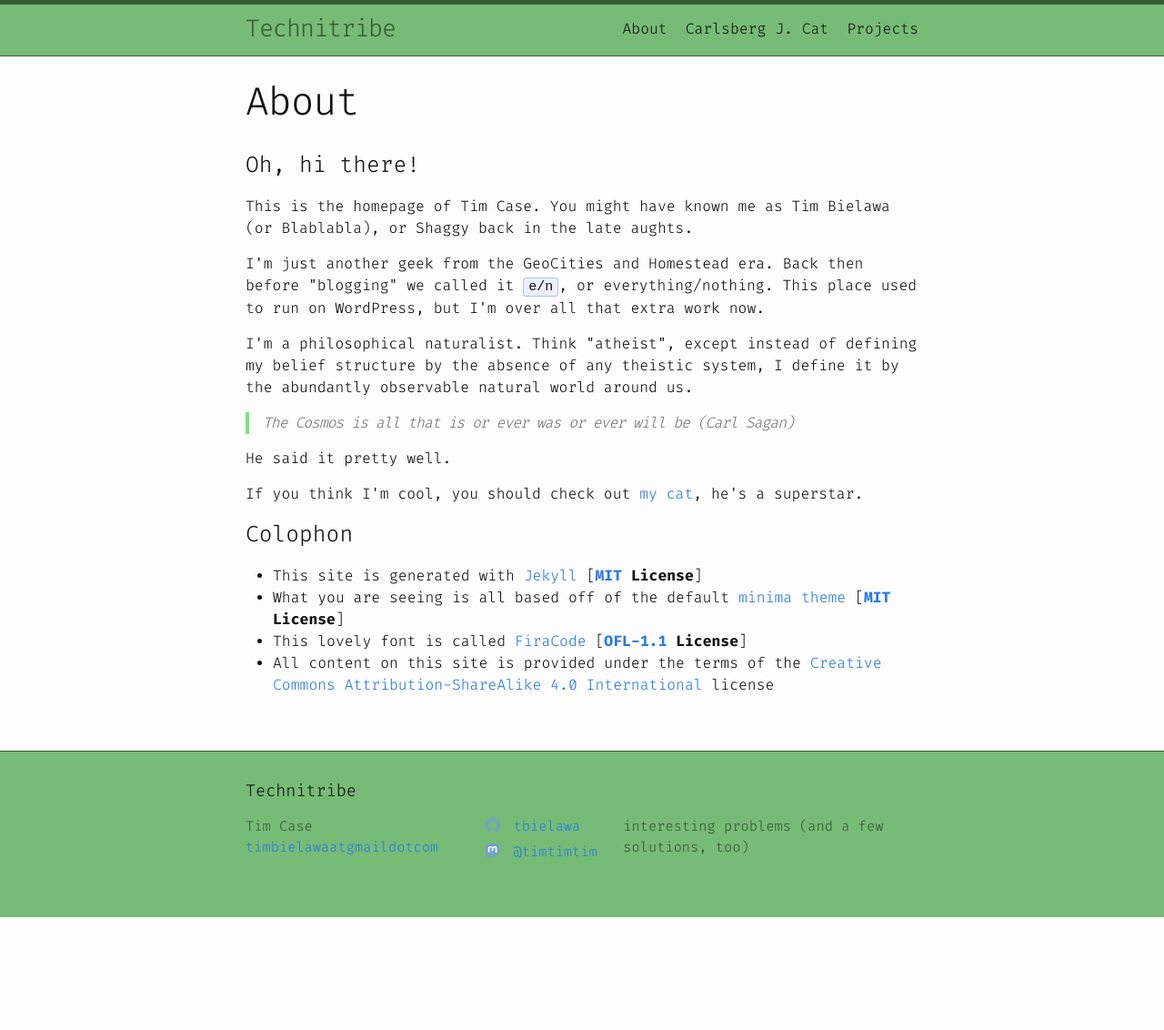
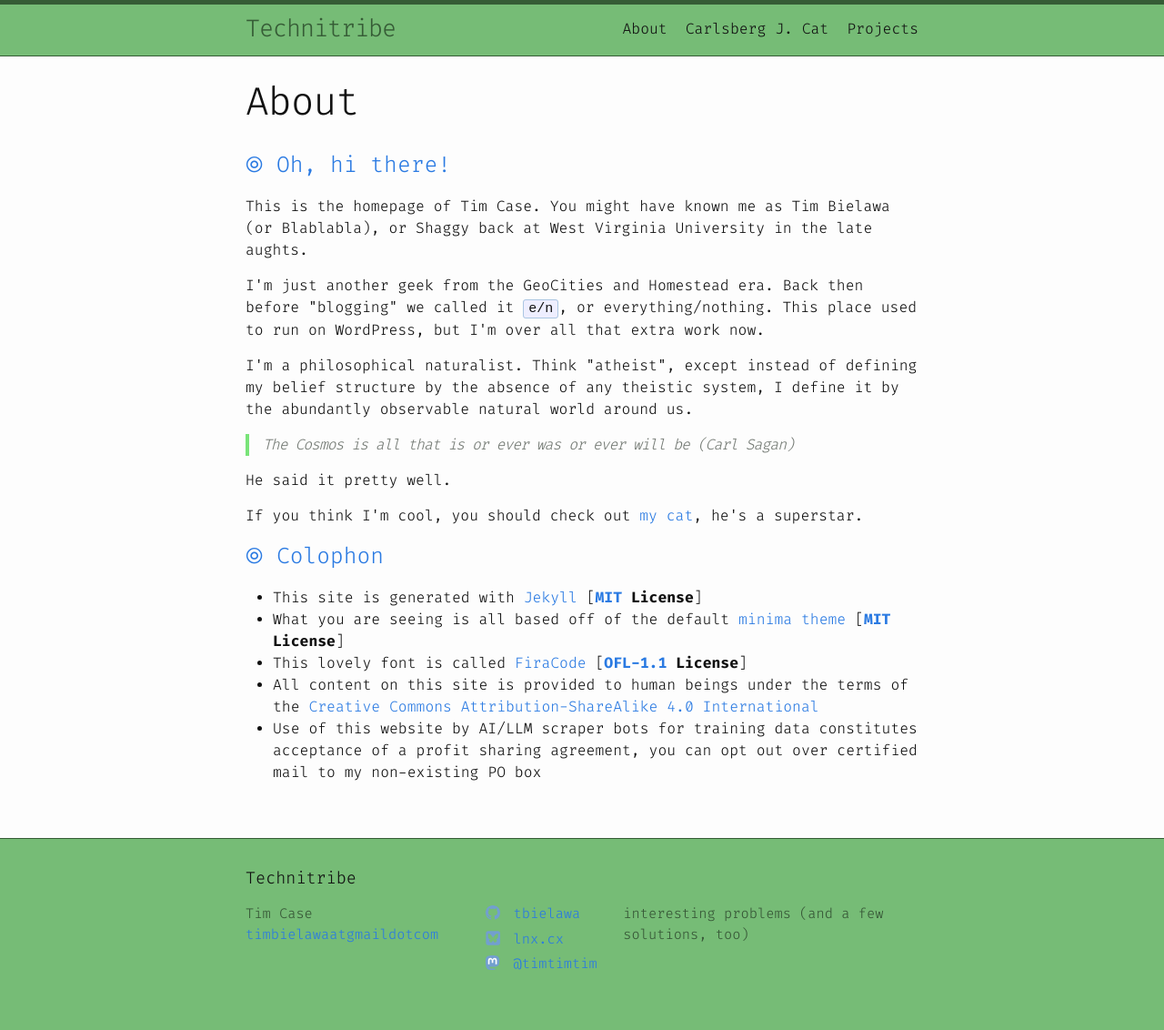
Before and after one commit to timlnx/blog.lnx.cx, a Jekyll site: the page built from about.markdown, in a window 1280 px wide. Shown: the whole page at 91% size. Built offline with Jekyll 4.4.1, drawn with Linux system fonts in a browser that asks for light colours; before the commit the page ends 1008 px from its top, so only the background shows below that.

Commit message:
Add bluesky to social include. Update terms of service for humans vs. disgusting free loading ai scrapers

```diff
--- a/_includes/social.html
+++ b/_includes/social.html
@@ -7,6 +7,7 @@
   {%- if site.linkedin_username -%}<li><a href="https://www.linkedin.com/in/{{ site.linkedin_username| cgi_escape | escape }}"><svg class="svg-icon"><use xlink:href="{{ '/assets/minima-social-icons.svg#linkedin' | relative_url }}"></use></svg> <span class="username">{{ site.linkedin_username| escape }}</span></a></li>{%- endif -%}
   {%- if site.pinterest_username -%}<li><a href="https://www.pinterest.com/{{ site.pinterest_username| cgi_escape | escape }}"><svg class="svg-icon"><use xlink:href="{{ '/assets/minima-social-icons.svg#pinterest' | relative_url }}"></use></svg> <span class="username">{{ site.pinterest_username| escape }}</span></a></li>{%- endif -%}
   {%- for mst in site.mastodon -%}{%- if mst.username and mst.instance -%}<li><a href="https://{{ mst.instance| cgi_escape | escape}}/@{{mst.username}}"><svg class="svg-icon"><use xlink:href="{{ '/assets/minima-social-icons.svg#mastodon' | relative_url }}"></use></svg> <span class="username">{{ mst.username|escape }}</span></a></li>{%- endif -%}{%- endfor -%}
+  {%- if site.bluesky_username -%}<li><a href="https://bsky.app/profile/{{ site.bluesky_username| cgi_escape | escape }}"><svg class="svg-icon" ><use xlink:href="{{ '/assets/minima-social-icons.svg#bluesky' | relative_url }}" preserveAspectRatio="meet"></use></svg> <span class="username">{{ site.bluesky_username| escape }}</span></a></li>{%- endif -%}
   <li><a rel="me" href="https://infosec.exchange/@timtimtim"><svg class="svg-icon"><use xlink:href="{{ '/assets/minima-social-icons.svg#mastodon' | relative_url }}"></use></svg> @timtimtim</a></li>
   {%- if site.twitter_username -%}<li><a href="https://www.twitter.com/{{ site.twitter_username| cgi_escape | escape }}"><svg class="svg-icon"><use xlink:href="{{ '/assets/minima-social-icons.svg#twitter' | relative_url }}"></use></svg> <span class="username">{{ site.twitter_username| escape }}</span></a></li>{%- endif -%}
   {%- if site.youtube_username -%}<li><a href="https://youtube.com/{{ site.youtube_username| cgi_escape | escape }}"><svg class="svg-icon"><use xlink:href="{{ '/assets/minima-social-icons.svg#youtube' | relative_url }}"></use></svg> <span class="username">{{ site.youtube_username| escape }}</span></a></li>{%- endif -%}
--- a/about.markdown
+++ b/about.markdown
@@ -4,10 +4,10 @@
 permalink: /about/
 ---
 
-# Oh, hi there!
+{{ "Oh, hi there!" | blog_anchor }}
 
 This is the homepage of Tim Case. You might have known me as Tim Bielawa (or
-Blablabla), or Shaggy back in the late aughts.
+Blablabla), or Shaggy back at West Virginia University in the late aughts.
 
 I'm just another geek from the GeoCities and Homestead era. Back then before
 "blogging" we called it `e/n`, or everything/nothing. This place used to run on
@@ -24,9 +24,10 @@
 If you think I'm cool, you should check out [my cat](/carl/), he's a superstar.
 
 
-# Colophon
+{{ "Colophon" | blog_anchor }}
 
 * This site is generated with [Jekyll](https://jekyllrb.com/) [**[MIT](https://github.com/jekyll/jekyll/blob/master/LICENSE) License**]
 * What you are seeing is all based off of the default [minima theme](https://github.com/jekyll/minima) [**[MIT](https://github.com/jekyll/minima/blob/master/LICENSE.txt) License**]
 * This lovely font is called [FiraCode](https://github.com/tonsky/FiraCode) [**[OFL-1.1](https://github.com/tonsky/FiraCode/blob/master/LICENSE) License**]
-* All content on this site is provided under the terms of the [Creative Commons Attribution-ShareAlike 4.0 International](http://creativecommons.org/licenses/by-sa/4.0/) license
+* All content on this site is provided to human beings under the terms of the [Creative Commons Attribution-ShareAlike 4.0 International](http://creativecommons.org/licenses/by-sa/4.0/)
+* Use of this website by AI/LLM scraper bots for training data constitutes acceptance of a profit sharing agreement, you can opt out over certified mail to my non-existing PO box
```
